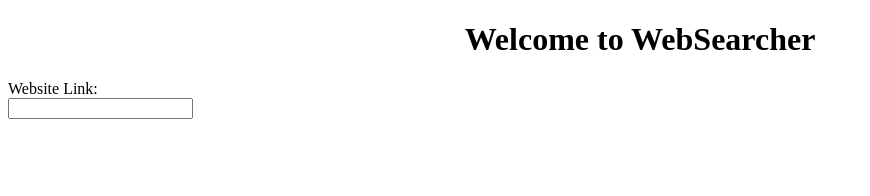
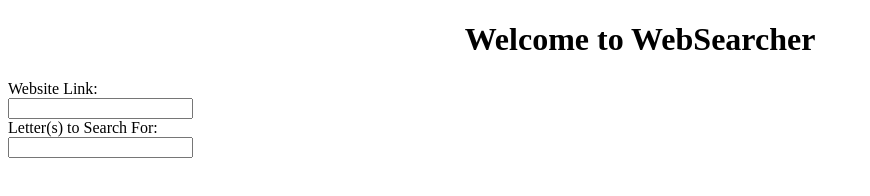
Before and after one commit to Hayagreev/WebSearcher, a plain HTML site: page index.html in a window 1280 px wide. Shown: the whole page, without its empty margins (0-870 px from the left). Drawn offline with Linux system fonts and the light colour scheme.

Commit message:
Added word to search for input box

```diff
--- a/index.html
+++ b/index.html
@@ -1,17 +1,23 @@
 <!DOCTYPE html>
 <html>
 <head>
+
 <style>
 h1 {text-align: center;}
 </style>
+
 </head>
 <body>
 
 <h1> Welcome to WebSearcher </h1>
 
+<!-- User Inputs the website link -->
 <form>
   <label for="webLink">Website Link:</label><br>
   <input type="text" id="webLink" name="webLink"><br>
+
+  <label for="searchLetter">Letter(s) to Search For:</label><br>
+  <input type="text" id="searchLetter" name="searchLetter"><br>
 </form>
 
 </body>
```
